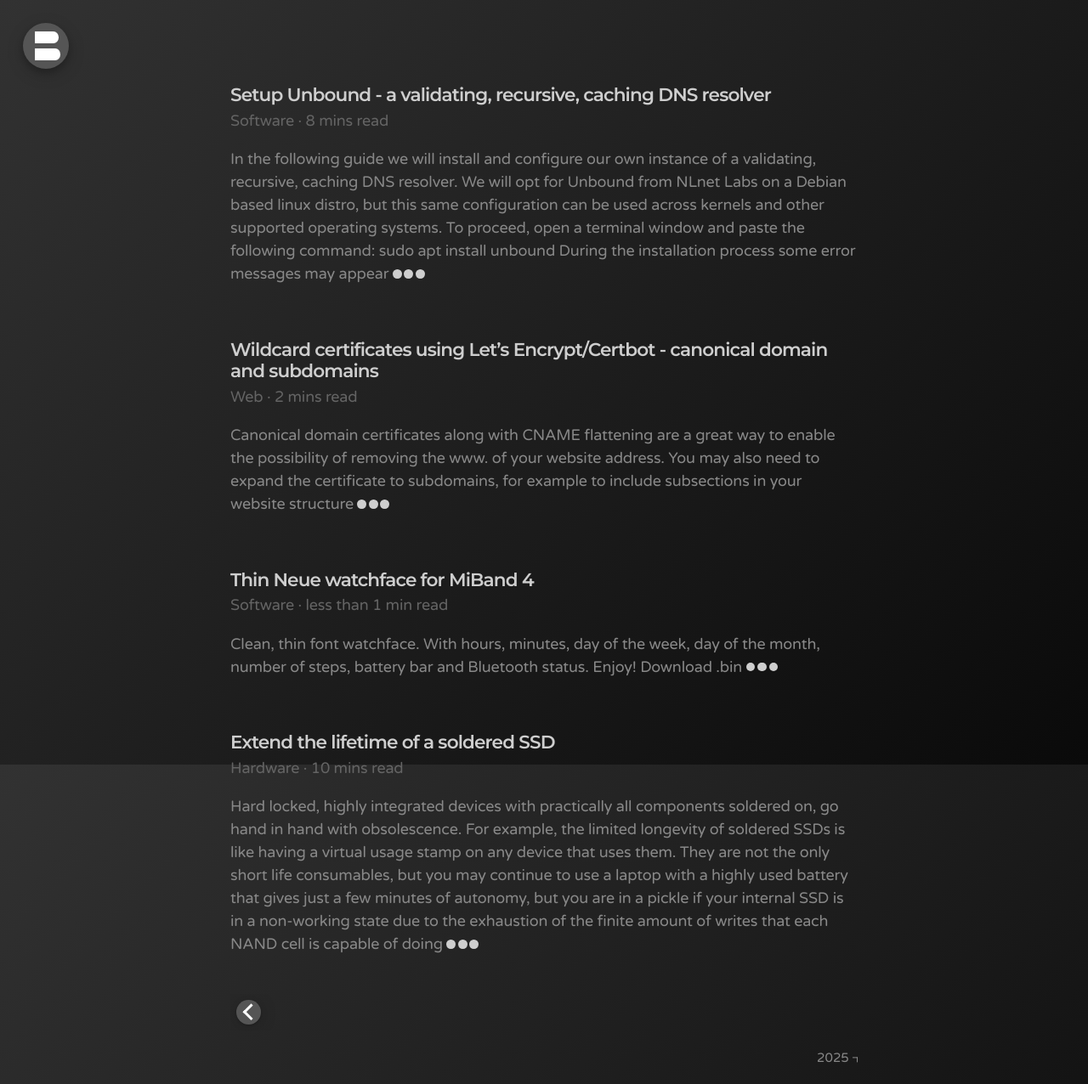
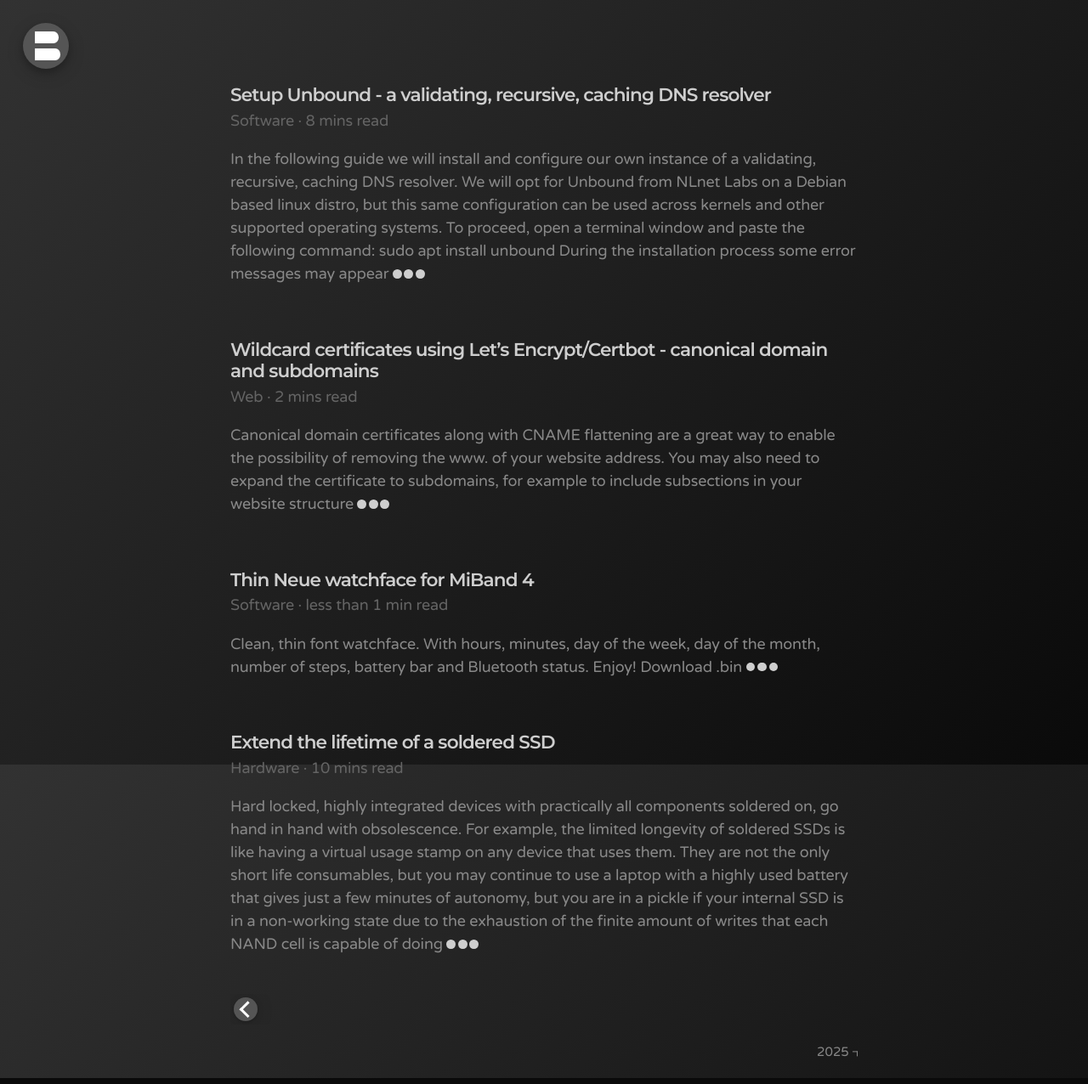
Before and after one commit to bonina/bonina.github.io, a Jekyll site: the page built from index.html, in a window 1280 px wide. Shown: the whole page at 85% size. Built offline with Jekyll 4.4.1, drawn with Linux system fonts in a browser that asks for light colours; the list of posts is cut into pages by our own code.

Commit message:
Update _pagination.scss

```diff
--- a/_sass/_pagination.scss
+++ b/_sass/_pagination.scss
@@ -24,14 +24,14 @@
 
   &:first-child {
     float: left;
-    margin: 0.4rem;
+    margin: 0.2rem;
     //margin-top:0.1rem;
     //margin-bottom:0.1rem;
   }
 
   &:last-child {
     float: right;
-    margin: 0.4rem; //0.2rem;
+    margin: 0.2rem; //0.2rem;
     //margin-top:0.1rem;
     //margin-bottom:0.1rem;
   }
```
